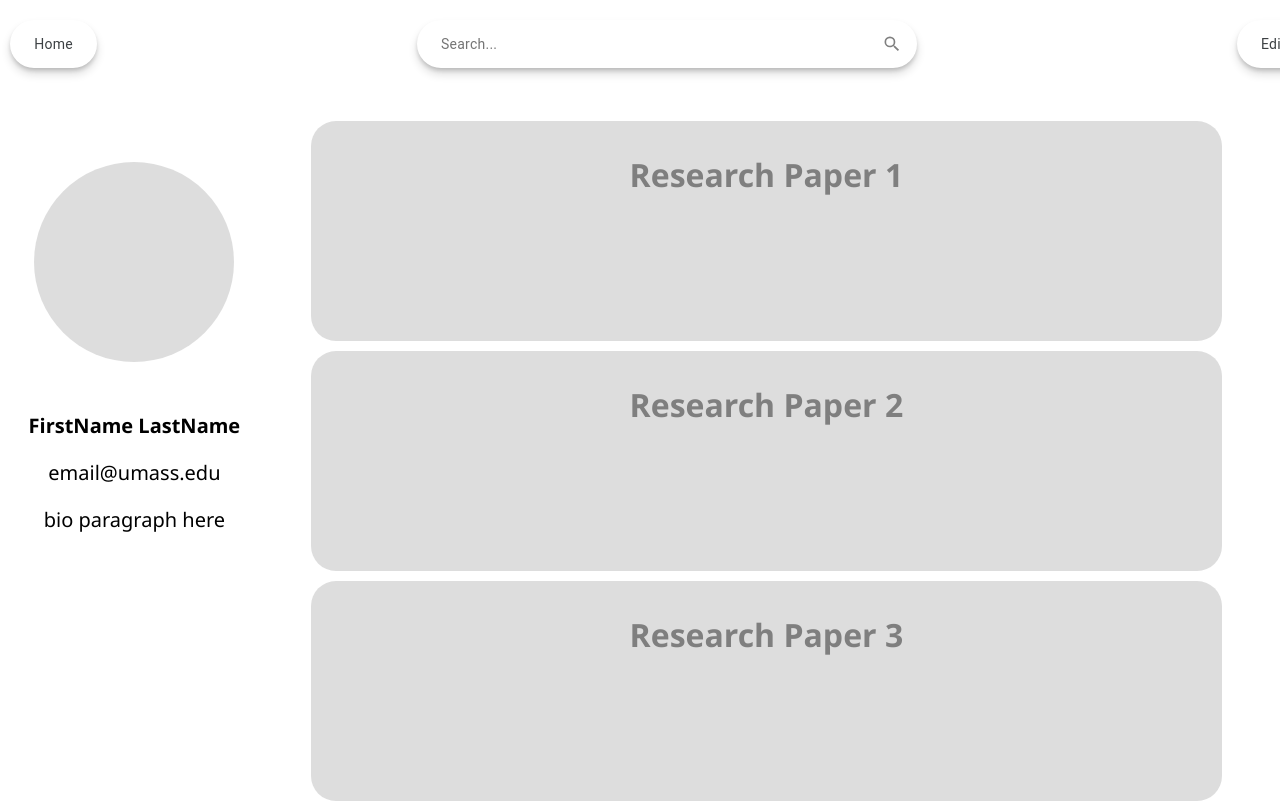
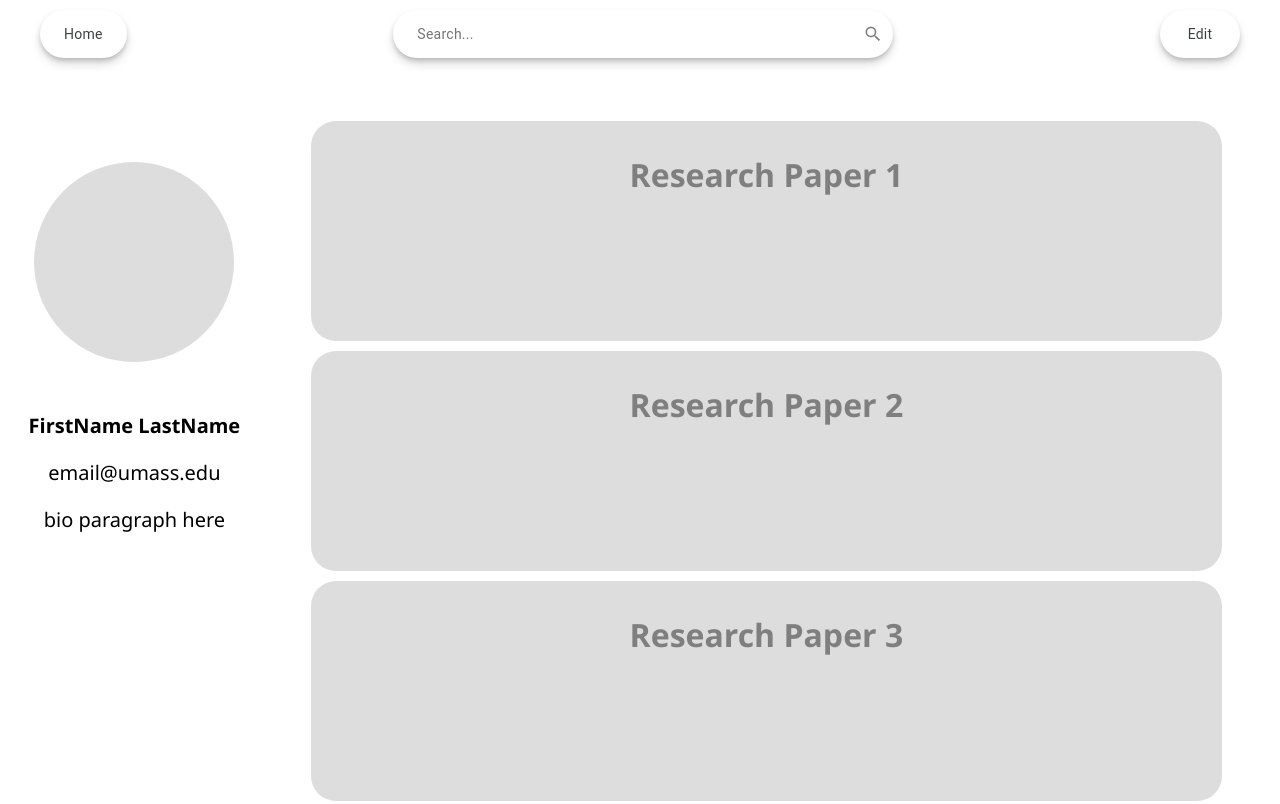
Before and after one commit to bjh26/326project, a website built with Vite: page frontend/src/UserProfilePage/index.html in a window 1280 px wide. Shown: the top 804 px of the page. Built offline with nearby package versions, Linux system fonts and the light colour scheme.

Commit message:
fixed spacing issues with navbar

```diff
--- a/frontend/src/UserProfilePage/index.html
+++ b/frontend/src/UserProfilePage/index.html
@@ -7,15 +7,19 @@
   <body>
     <div id="container" class="main-grid">
       <div id="navbar" class="top-row">
-        <input type="button" id="home" value="Home" class="nav-button">
+        <div class="nav-container">
+            <input type="button" id="home" value="Home" class="nav-button">
+        </div>
         <div class="search-container">
             <input type="text" id="search" placeholder="Search...">
             <svg class="search-icon" xmlns="http://www.w3.org/2000/svg" viewBox="0 0 24 24">
                 <path fill="gray" d="M15.5 14h-.79l-.28-.27A6.471 6.471 0 0016 9.5 6.5 6.5 0 109.5 16c1.61 0 3.09-.59 4.23-1.57l.27.28v.79l5 4.99L20.49 19l-4.99-5zm-6 0A4.5 4.5 0 119.5 5a4.5 4.5 0 010 9z"/>
             </svg>
         </div>
-        <input type="button" id="edit" value="Edit" class="nav-button"> <!-- only shows up if you're viewing your own profile page -->
-      </div>
+        <div class="nav-container">
+            <input type="button" id="edit" value="Edit" class="nav-button">
+        </div>
+    </div>
       <div id="sideColumn" class="left-column">
         <div id="pfp">
             <span class="dot"></span>
--- a/frontend/src/UserProfilePage/styles.css
+++ b/frontend/src/UserProfilePage/styles.css
@@ -5,40 +5,58 @@
 }
 
 #navbar {
-    grid-row: 1;
-    grid-column: 1 / -1;
-    width: 100vw; /* Full width */
-    padding: 10px 20px; /* Adds some spacing */
-    position: fixed; /* Keeps it at the top when scrolling */
-    top: 10px;
+  width: 100%;
+  padding: 10px 40px; /* Add padding to prevent edge overflow */
+  position: fixed;
+  top: 0;
   left: 0;
   right: 0;
-    display: flex; /* Use flexbox */
-    justify-content: center; /* Center horizontally */
-    align-items: center; /* Center vertically */
-    gap: 25%; /* Space between elements */
+  display: flex;
+  justify-content: space-between;
+  align-items: center;
+  background: white;
+  box-sizing: border-box;
+}
+
+.nav-container {
+  display: flex;
+  align-items: center;
+  gap: 10px;
 }
 
 .search-container {
+  flex: 1;
+  display: flex;
+  justify-content: center;
   position: relative;
-    display: inline-block;
+  max-width: 500px;
+  width: 100%;
+}
+
+/* Limits button width so they don’t stretch */
+.nav-button {
+  min-width: 80px; /* Ensures visibility */
+  max-width: 120px; /* Prevents excessive stretching */
+  text-align: center;
 }
 
 #search {
-    min-width: 500px;
-    padding: 10px 40px 10px 20px; /* Padding to make space for the icon */
+  width: 100%; /* Ensures it fills the container but doesn't exceed max-width */
+  max-width: 500px; /* Hard limit */
+  padding: 10px 40px 10px 20px; /* Keeps space for the search icon */
   border: 2px solid maroon;
   border-radius: 24px;
+  box-sizing: border-box;
 }
 
 .search-icon {
   position: absolute;
-    right: 15px;
+  right: 10px; /* Keeps icon inside input field */
   top: 50%;
   transform: translateY(-50%);
   width: 20px;
   height: 20px;
-    pointer-events: none; /* Prevent clicks on the icon */
+  pointer-events: none; /* Prevents interaction issues */
 }
 
 .left-column {
```
Lines whose indentation alone changed are shown as unchanged.
